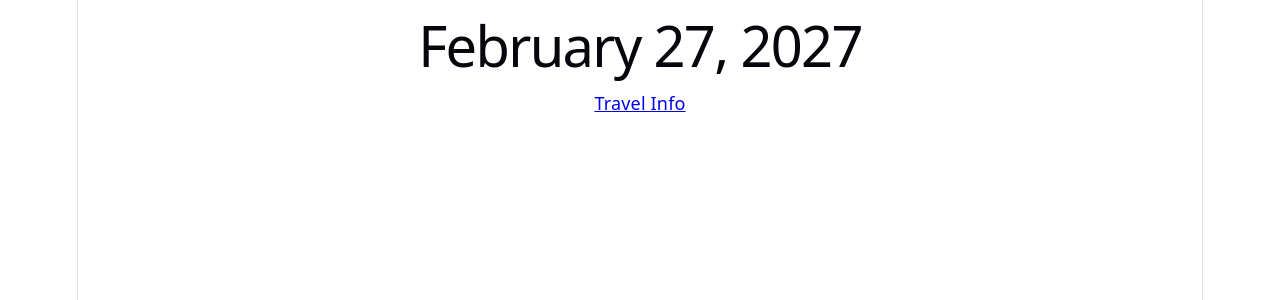
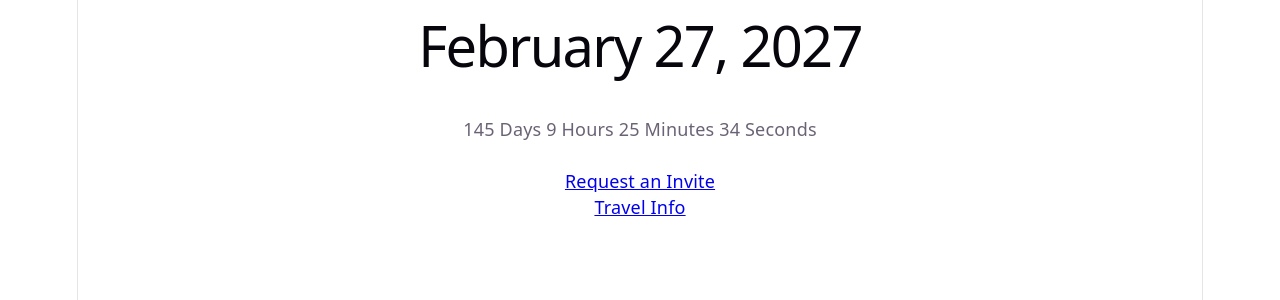
Before and after one commit to mt-davies/wedding-website, a React (Vite) app in the folder wedding-website-react/: page /wedding-website/announcement in a window 1280 px wide. Shown: the top 300 px of the page. Built offline with nearby package versions, Linux system fonts and the light colour scheme.

Commit message:
Feature: Countdown to Wedding
A live countdown to the wedding has been added, plus an additional link

```diff
--- a/wedding-website-react/src/Announcement.jsx
+++ b/wedding-website-react/src/Announcement.jsx
@@ -1,8 +1,54 @@
 import { Link } from 'react-router-dom';
+import React, { useState, useEffect } from 'react';
 
 
 
 const Announcement = () => {
+
+
+  const [daysUntil, setDaysUntil] = useState(0);
+  const [hoursUntil, setHoursUntil] = useState(0);
+  const [minutesUntil, setMinutesUntil] = useState(0);
+  const [secondsUntil, setSecondsUntil] = useState(0);
+
+  const [weddingTime, setWeddingTime] = useState("2027-02-27T16:00:00.000Z"); //10 am Nauvoo time, aka 16:00 UTC
+
+  useEffect(() => {
+
+
+    const calculateTimeUntil = () => {
+
+      const now = new Date();
+
+      // Convert the state string into a Date object and subtract
+      const differenceInMs = new Date(weddingTime) - now;
+      let remainderInMs = differenceInMs;
+
+      const daysLeft = Math.floor(differenceInMs / (1000 * 60 * 60 * 24));
+      setDaysUntil(daysLeft);
+      remainderInMs -= daysLeft*(1000 * 60 * 60 * 24); //get rest of ms left after full days taken out
+
+      const hoursLeft = Math.floor(remainderInMs / (1000 * 60 * 60));
+      setHoursUntil(hoursLeft);
+      remainderInMs -= hoursLeft*(1000 * 60 * 60);
+
+      const minutesLeft = Math.floor(remainderInMs / (1000 * 60));
+      setMinutesUntil(minutesLeft);
+      remainderInMs -= minutesLeft*(1000 * 60);
+
+      setSecondsUntil(Math.floor(remainderInMs / (1000)));
+
+    };
+
+    setInterval(calculateTimeUntil, 1000);
+
+  }, []);
+
+
+
+
+
+
   return (
 
 
@@ -10,7 +56,22 @@ const Announcement = () => {
 
       <h1>February 27, 2027</h1>
 
+<br></br>
+
+      <p>{daysUntil} {daysUntil==1 ? "Day " : "Days "}
+        {hoursUntil} {hoursUntil==1 ? "Hour " : "Hours "}
+        {minutesUntil} {minutesUntil==1 ? "Minute " : "Minutes "}
+        {secondsUntil} {secondsUntil==1 ? "Second " : "Seconds "}</p>
+
+        <br></br>
+
+      <Link to="https://www.zola.com/wedding-planning/digital-save-the-date/Wj2Z4wO48">Request an Invite</Link>
+
+      <br></br>
+
       <Link to="/travel">Travel Info</Link>
+
+
 
     </div>
 
```
Also changed, not shown: 1 other file (tests, documents, lock files or other folders).
